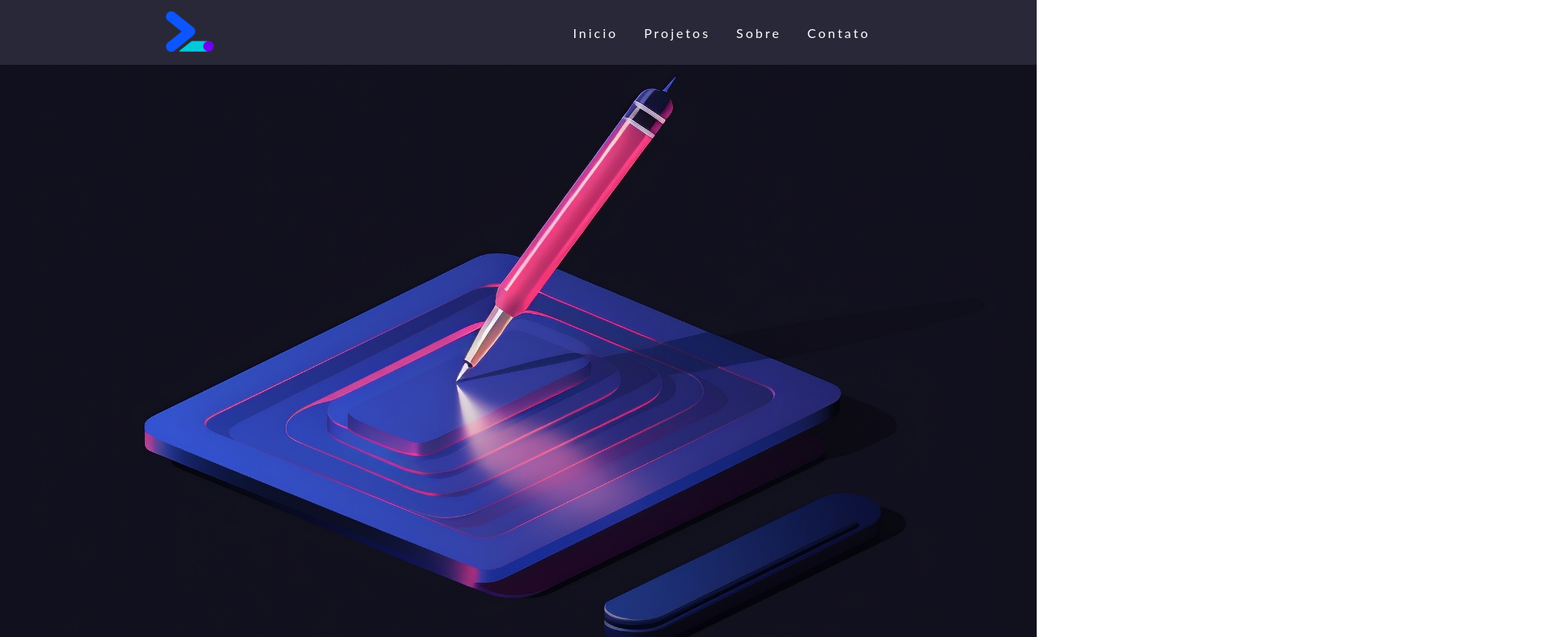
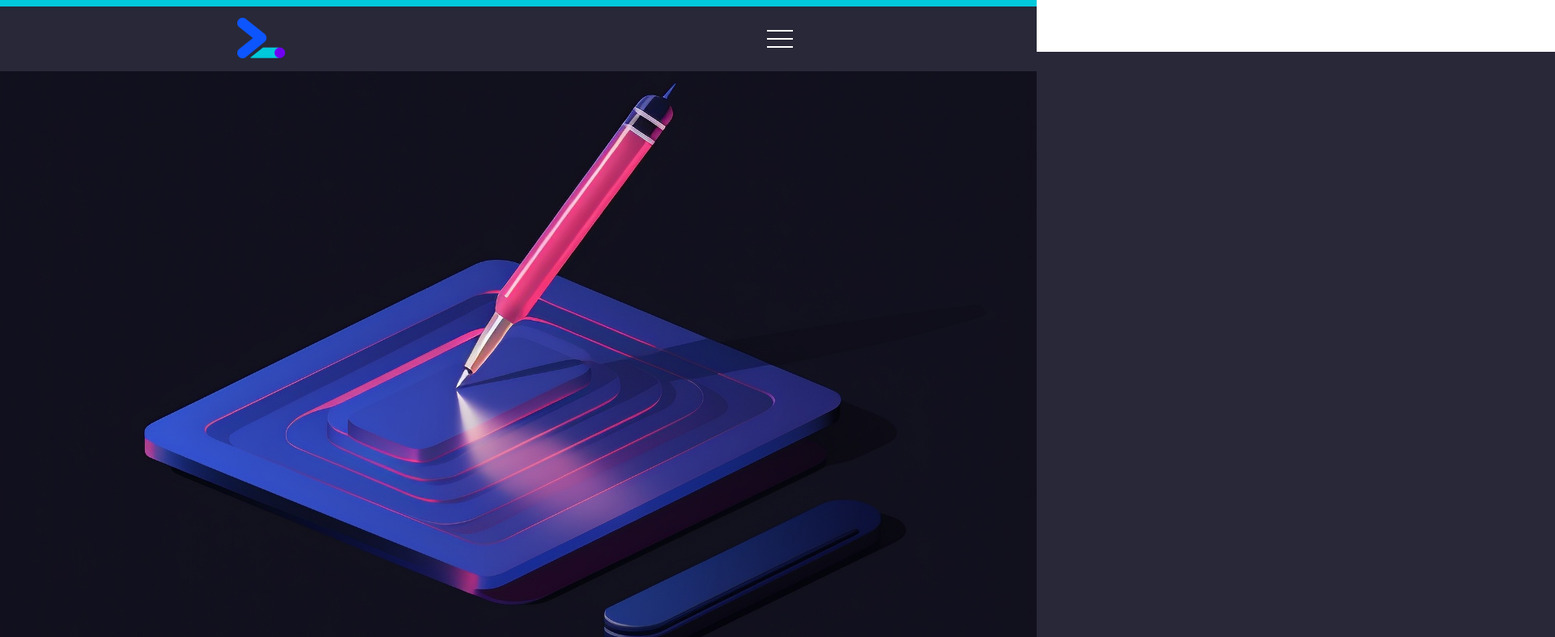
Before and after one commit to JuniorDeLonge/Portfolio, a plain HTML site: page index.html in a window 1280 px wide. Shown: the top 787 px of the page at 81% size, 1920 px wide, since content can reach past the window. Drawn offline with Linux system fonts and the light colour scheme.

Commit message:
fix respo

```diff
--- a/index.html
+++ b/index.html
@@ -10,6 +10,7 @@
 
   <body>
     <header>
+      <div class="line"></div>
       <nav>
         <a href="#"><img src="logo.png" alt="logo"></a>
           <div class="mobile-menu">
--- a/style.css
+++ b/style.css
@@ -7,6 +7,8 @@
 
 body {
     font-family: 'Lato', sans-serif;
+    overflow-x: hidden;
+
 }
 
 a {
@@ -16,9 +18,13 @@ a {
 }
 
 a:hover {
-    font-size: 23px;
-    text-transform: none;
-    letter-spacing: 1px;
+
+    letter-spacing: 4px;
+}
+
+.line{
+    background-color: #00c9db;
+    height: 1vh;
 }
 
 nav {
@@ -40,15 +46,26 @@ main {
     display: flex;
 }
 
-.nav-list li {
-    letter-spacing: 3px;
-    margin-left: 32px;
-}
-
-.mobile-menu {
-    display: none;
-    cursor: pointer;
-}
+.nav-list {
+    position: absolute;
+    top: 8vh;
+    right: 0;
+    width: 50vw;
+    height: 92vh;
+    background: hsl(239deg 18% 19%);
+    flex-direction: column;
+    align-items: center;
+    justify-content: space-around;
+    transform: translateX(100%);
+    transition: transform 0.3s ease-in;
+  }
+  .nav-list li {
+    margin-left: 0;
+    opacity: 0;
+  }
+  .mobile-menu {
+    display: block;
+  }
 
 .mobile-menu div {
     width: 32px;
@@ -59,12 +76,13 @@ main {
 }
 
 .nav-list.active {
+    display: flex;
     transform: translateX(0);
-}
+  }
 
 @media (max-width: 999px) {
-    body {
-        overflow-x: hidden;
+    .nav-list {
+      display: none;
     }
     .nav-list {
         position: absolute;
```
